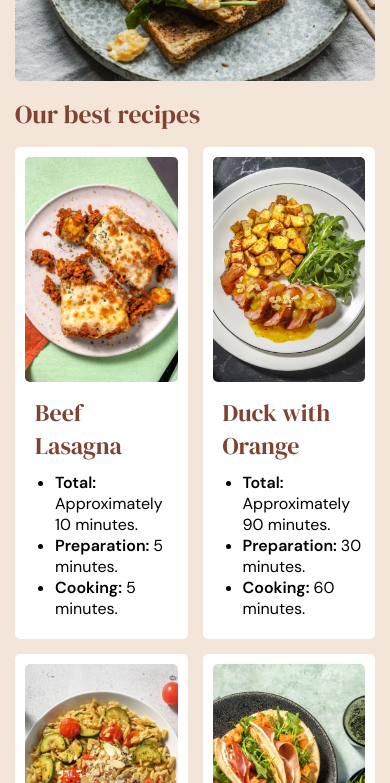
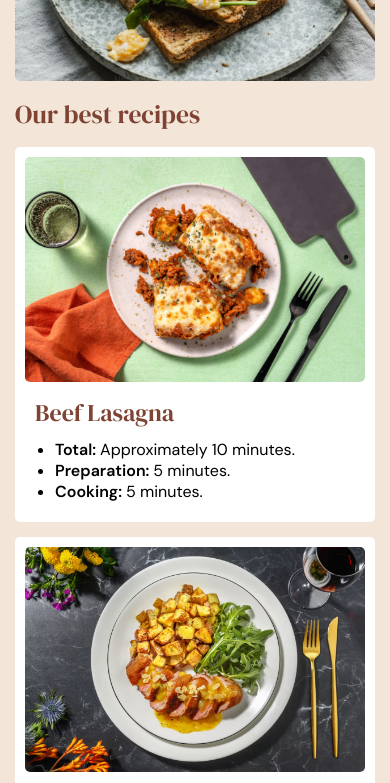
Before and after one commit to julianchoripan/BIT-frontend-project, a plain HTML site: page index.html in a window 390 px wide. Shown: the part 299-1082 px from the top of the page. Drawn offline with Linux system fonts and the light colour scheme.

Commit message:
Added home mobile version + grid corrections

```diff
--- a/css/index-styles.css
+++ b/css/index-styles.css
@@ -33,7 +33,6 @@ main {
   background-color: #f3e5d8;
   display: grid;
   grid-template-columns: 1fr 1fr 1fr;
-  grid-template-rows: 1fr 1fr;
   gap: 15px;
   grid-template-areas:
     "A B C"
@@ -93,10 +92,24 @@ main {
 @media screen and (max-width: 769px) {
   #grid {
     grid-template-columns: 1fr 1fr;
-    grid-template-rows: 1fr 1fr 1fr;
     grid-template-areas:
       "A B"
       "C D"
       "E F";
   }
 }
+
+/* media query mobile */
+
+@media screen and (max-width: 480px) {
+  #grid {
+    grid-template-columns: 1fr;
+    grid-template-areas:
+      "A"
+      "B"
+      "C"
+      "D"
+      "E"
+      "F";
+  }
+}
```
